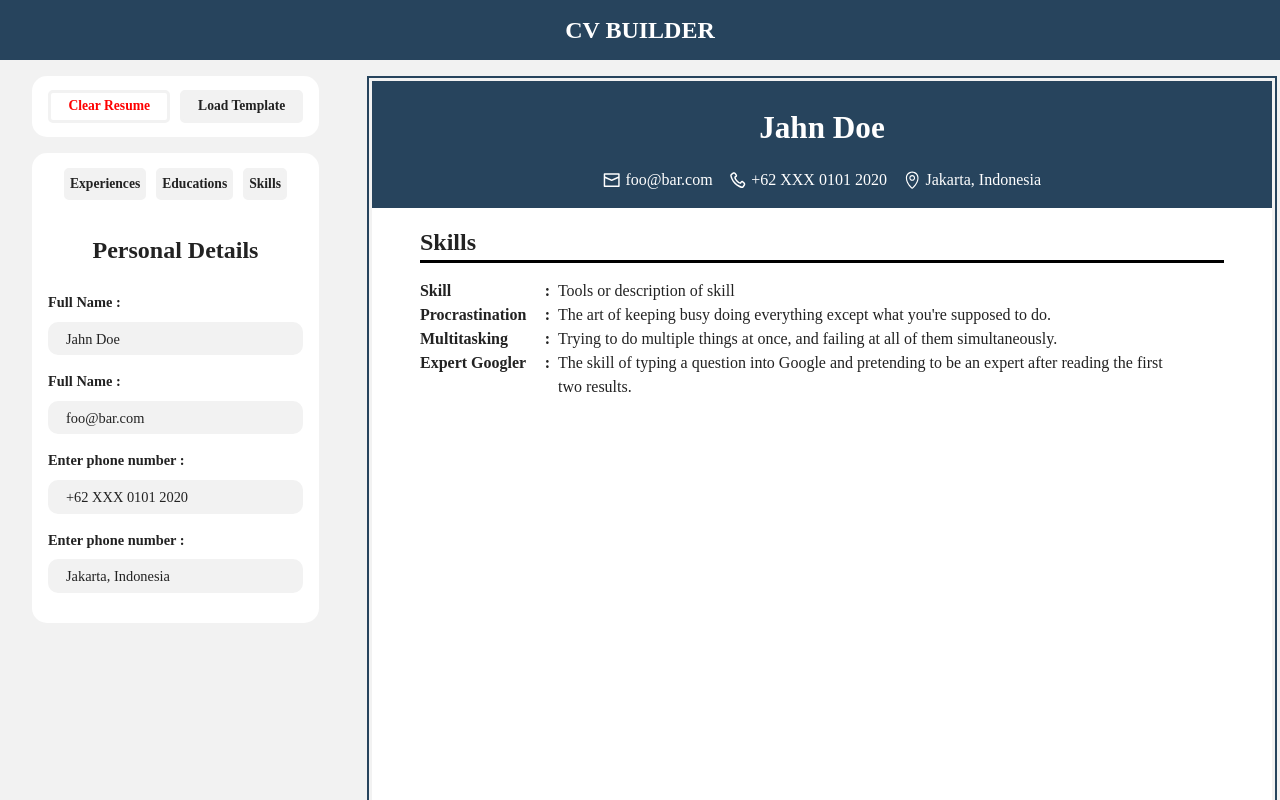
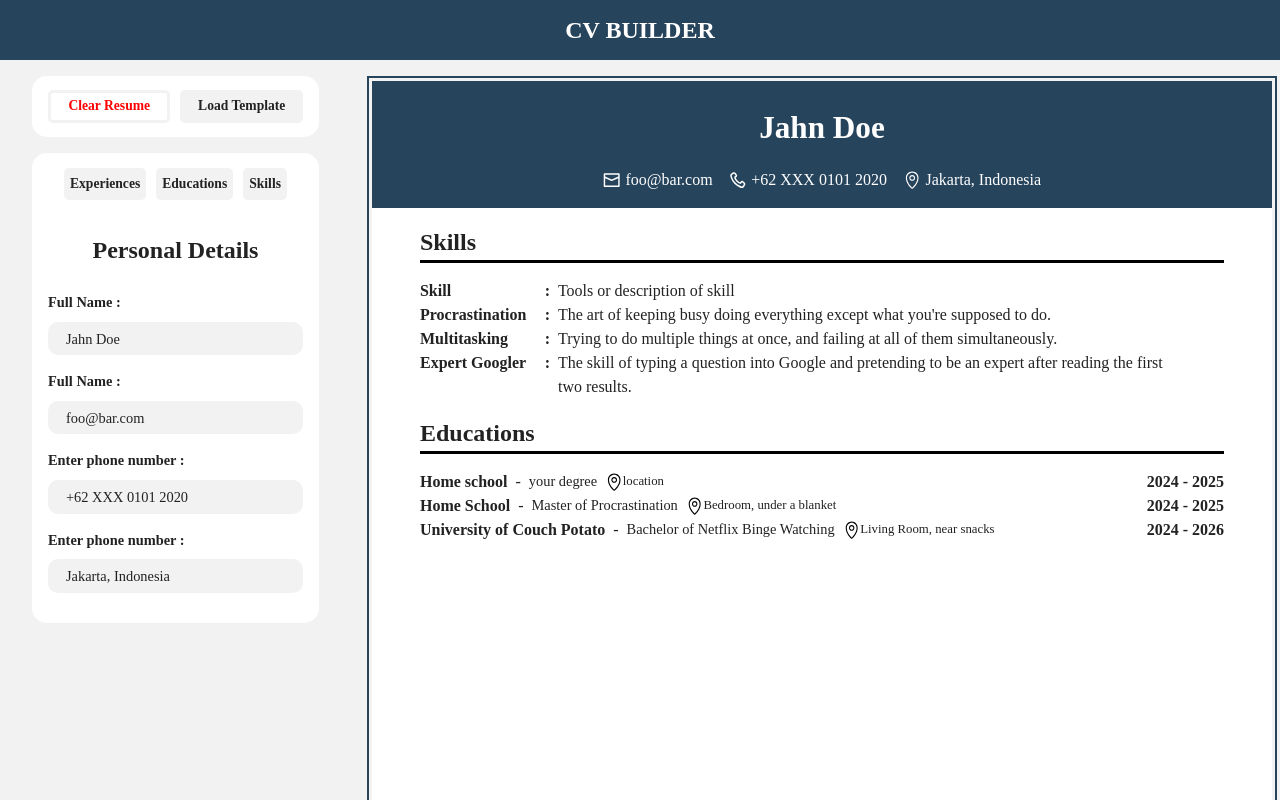
Before and after one commit to Andmana/CV-App, a React (Vite) app: page / in a window 1280 px wide. Shown: the top 800 px of the page. Built offline with nearby package versions, Linux system fonts and the light colour scheme.

Commit message:
Add resume view eductaion section

```diff
--- /dev/null
+++ b/src/components/resume-components/ResumeEducation.jsx
@@ -0,0 +1,40 @@
+import "../../styles/resume-education.css";
+
+const ResumeEducation = ({ educations }) => {
+    return (
+        <div className="resume-section">
+            {educations.length > 0 && (
+                <div className="resume-section-header">
+                    <h2>Educations</h2>
+                </div>
+            )}
+            <ul>
+                {educations.map((education) => {
+                    return (
+                        <li key={education.id}>
+                            <div className="resume-education-item">
+                                <div className="st">{education.school}</div>
+                                <span>-</span>
+                                <div className="nd">{education.degree}</div>
+
+                                <div className="rd">
+                                    <span className="icon icon-address"></span>
+                                    {education.location}
+                                </div>
+                                <div className="th">
+                                    {education.end != "" &&
+                                    education.start != ""
+                                        ? education.start + " - "
+                                        : education.start}{" "}
+                                    {education.end}
+                                </div>
+                            </div>
+                        </li>
+                    );
+                })}
+            </ul>
+        </div>
+    );
+};
+
+export default ResumeEducation;
--- a/src/components/resume-components/ResumeSkill.jsx
+++ b/src/components/resume-components/ResumeSkill.jsx
@@ -3,7 +3,6 @@ import "../../styles/resume-skill.css";
 
 const ResumeSkill = ({ skills }) => {
     return (
-        <>
         <div className="resume-section">
             {skills.length > 0 && (
                 <div className="resume-section-header">
@@ -25,7 +24,6 @@ const ResumeSkill = ({ skills }) => {
                 })}
             </ul>
         </div>
-        </>
     );
 };
 
--- a/src/components/resume-components/ResumeView.jsx
+++ b/src/components/resume-components/ResumeView.jsx
@@ -1,6 +1,7 @@
 import ResumeTop from "./ResumeTop";
 import "../../styles/resume.css";
 import ResumeSkill from "./ResumeSkill";
+import ResumeEducation from "./ResumeEducation";
 
 const ResumeView = ({ personalData, sectionData }) => {
     return (
@@ -8,6 +9,7 @@ const ResumeView = ({ personalData, sectionData }) => {
             <div className="resume">
                 <ResumeTop personalData={personalData} />
                 <ResumeSkill skills={sectionData.Skills} />
+                <ResumeEducation educations={sectionData.Educations} />
             </div>
         </div>
     );
--- /dev/null
+++ b/src/styles/resume-education.css
@@ -0,0 +1,31 @@
+.resume-education-item {
+    display: flex;
+    align-items: center;
+    gap: 1ch;
+}
+
+.st {
+    font-size: 1rem;
+    font-weight: 600;
+}
+.nd {
+    font-size: 0.9rem;
+    font-weight: 500;
+}
+
+.rd {
+    font-size: 0.8rem;
+    display: flex;
+    align-items: center;
+}
+
+.th {
+    flex: 1;
+    text-align: end;
+    font-weight: 600;
+    font-size: 0.8;
+}
+
+.resume-education-item .icon {
+    filter: invert(100%);
+}
```
Lines whose indentation alone changed are shown as unchanged.
